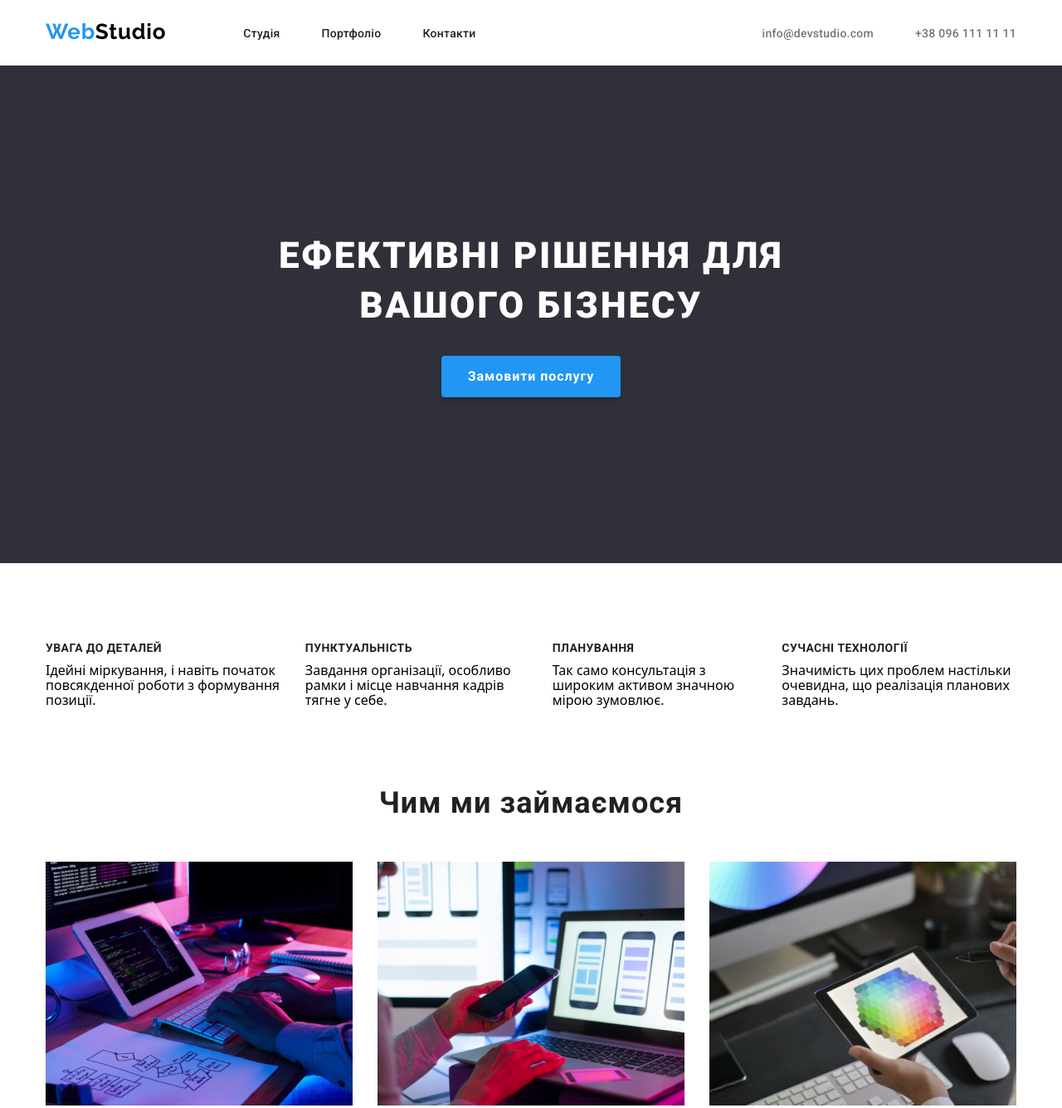
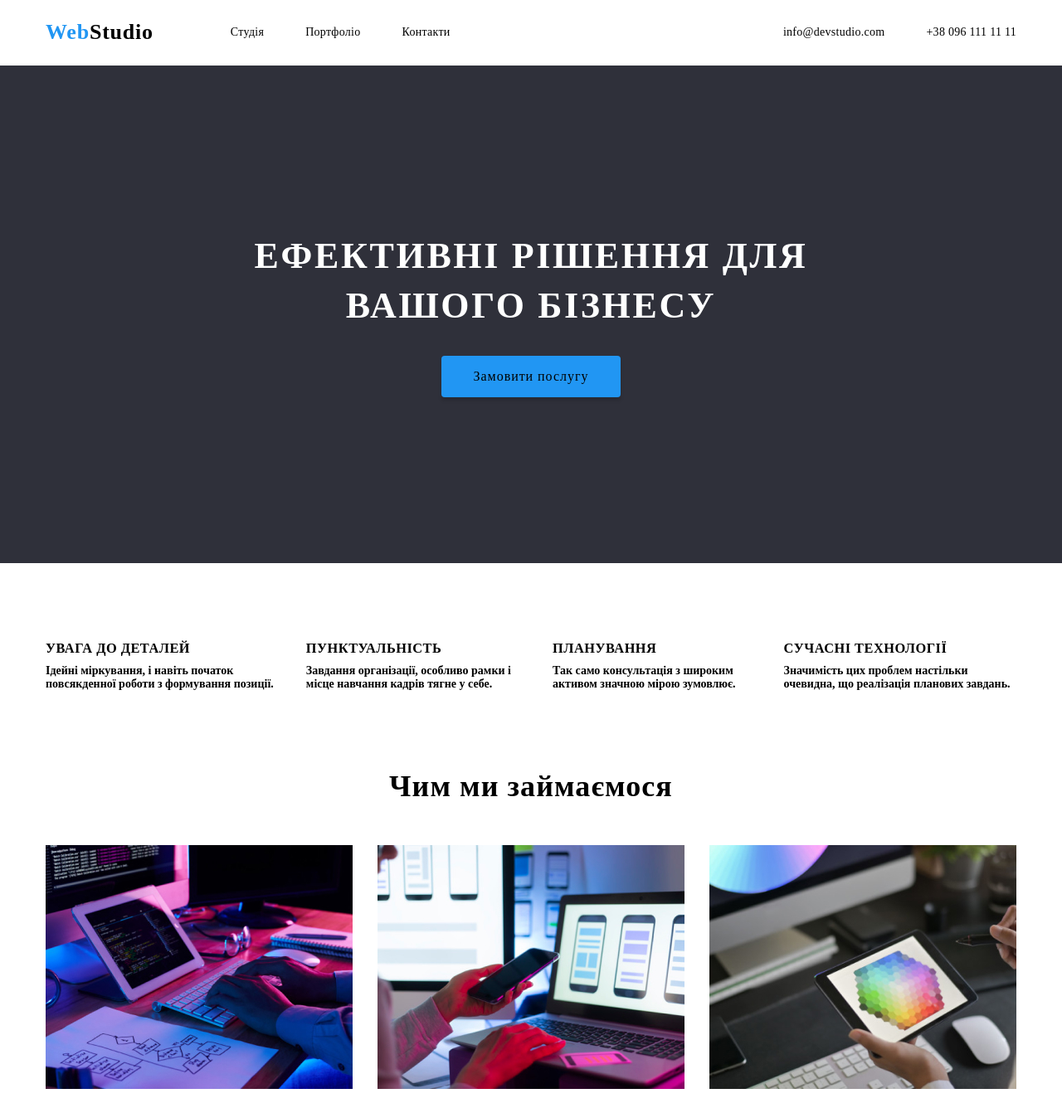
Before and after one commit to MaksPrisakar/Webstudio-new, a plain HTML site: page index.html in a window 1280 px wide. Shown: the top 1336 px of the page at 83% size. Drawn offline with nearby package versions, Linux system fonts and the light colour scheme.

Commit message:
Оновили стилі для боді

```diff
--- a/style.css
+++ b/style.css
@@ -1,4 +1,4 @@
-:root {
+root {
     --accent-color: #2196f3;
     --main-color: #212121;
     --text-color: #757575;
@@ -48,6 +48,11 @@ a {
   clip: rect(0 0 0 0);
   overflow: hidden;
 }
+body {
+    font-family: var(--font-family);
+    font-size: 14px;
+    font-weight: 700;
+}
   .container {
     width: 1200px;
     padding: 0 15px;
@@ -66,7 +71,6 @@ a {
   }
   .logo {
     font-family: var(--second-family);
-font-weight: 700;
 font-size: 26px;
 letter-spacing: 0.03em;
 color: #2196f3;
@@ -83,7 +87,7 @@ color: #2196f3;
  {
   font-family: var(--font-family);
   font-weight: 500;
-  font-size: 14px;
+
   letter-spacing: 0.02em;
   color: var(--main-color);
  }
@@ -100,9 +104,7 @@ color: #2196f3;
  }
   .contact-link
   {
-    font-family: var(--font-family);
 font-weight: 500;
-font-size: 14px;
 letter-spacing: 0.02em;
 color: var(--text-color);
   }
@@ -113,7 +115,6 @@ color: var(--text-color);
   padding-bottom: 200px;
  }
  .hero-title {
-  font-family: var(--font-family);
 font-weight: 900;
 font-size: 44px;
 line-height: 1.36;
@@ -132,7 +133,7 @@ margin-bottom: 30px;
   box-shadow: 0 4px 4px 0 rgba(0, 0, 0, 0.15);
   background: #2196f3;
   font-family: var(--font-family);
-font-weight: 700;
+
 font-size: 16px;
 line-height: 1.87;
 letter-spacing: 0.06em;
@@ -154,9 +155,8 @@ margin: 0 auto;
  }
  .features-title
  {
-  font-family: var(--font-family);
-font-weight: 700;
-font-size: 14px;
+
+
 letter-spacing: 0.03em;
 text-transform: uppercase;
 color: var(--main-color);
@@ -167,8 +167,6 @@ margin-bottom: 10px;
  }
  .services-title {
 
-  font-family: var(--font-family);
-font-weight: 700;
 font-size: 36px;
 letter-spacing: 0.03em;
 text-align: center;
@@ -187,8 +185,7 @@ margin-bottom: 50px;
  }
  .team-title
  {
-  font-family: var(--font-family);
-font-weight: 700;
+
 font-size: 36px;
 letter-spacing: 0.03em;
 text-align: center;
@@ -204,7 +201,6 @@ margin-bottom: 50px;
 border-radius: 0 0 4px 4px;
  }
  .team-name {
-  font-family: var(--font-family);
 font-weight: 500;
 font-size: 16px;
 letter-spacing: 0.03em;
@@ -214,7 +210,6 @@ margin-top: 30px;
 margin-bottom: 10px;
  }
  .team-profession {
-  font-family: var(--font-family);
 font-weight: 400;
 font-size: 16px;
 letter-spacing: 0.03em;
@@ -226,7 +221,7 @@ margin-bottom: 30px;
  .logo
  {
   font-family: var(--second-family);
-font-weight: 700;
+
 font-size: 26px;
 letter-spacing: 0.03em;
 color: #2196f3;
@@ -253,17 +248,15 @@ color: #2196f3;
   margin-top: 9px;
  }
  .footer-contacts-link {
-  font-family: var(--font-family);
   font-weight: 400;
-  font-size: 14px;
+
   line-height: 1.71;
   letter-spacing: 0.03em;
   color: rgba(255, 255, 255, 0.6);
  }
 .post-address {
-  font-family: var(--font-family);
 font-weight: 400;
-font-size: 14px;
+
 line-height: 1.71;
 letter-spacing: 0.03em;
 color: #fff;
```
Also changed, not shown: index.html (line endings or trailing spaces).
